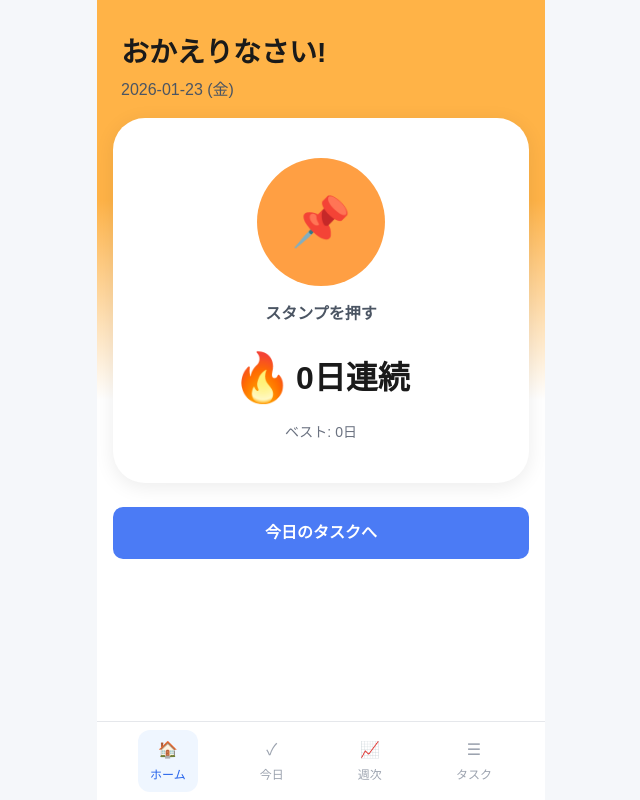
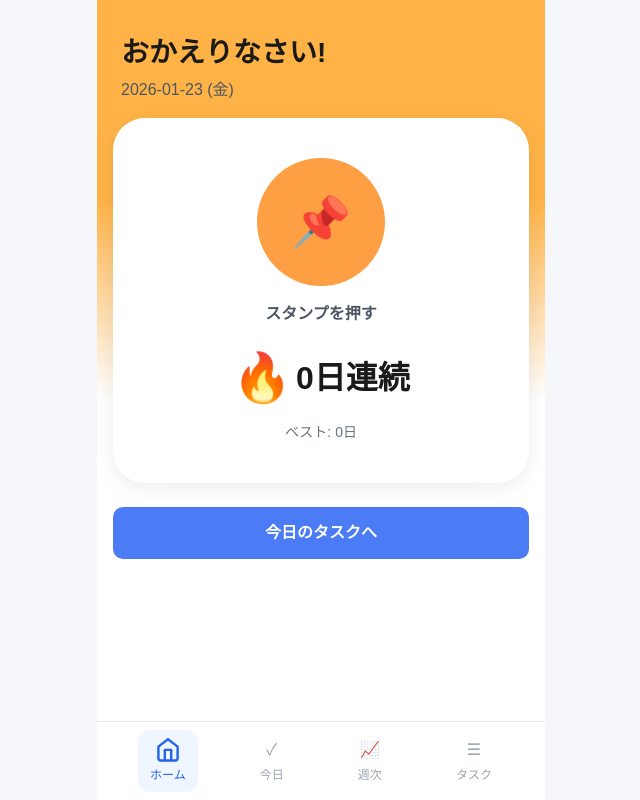
Before and after one commit to hayaf3254/TaskScope, a Next.js app in the folder apps/web/: page /stamp in a window 1280 px wide. Shown: the whole page, without its empty margins (319-959 px from the left). Built offline with nearby package versions, Linux system fonts and the light colour scheme; no server answers.

Commit message:
フロント：フッダーのホームアイコンのSVG実装

```diff
--- /dev/null
+++ b/apps/web/components/icons/HomeIcon.tsx
@@ -0,0 +1,25 @@
+type IconProps = {
+  size?: number;
+  className?: string;
+};
+
+export function HomeIcon({ size = 24, className = "" }: IconProps) {
+  return (
+    <svg
+      width={size}
+      height={size}
+      viewBox="0 0 27 30"
+      fill="none"
+      xmlns="http://www.w3.org/2000/svg"
+      className={className}
+    >
+      <path
+        d="M9.5 28.1667V14.8333H17.5V28.1667M1.5 10.8333L13.5 1.5L25.5 10.8333V25.5C25.5 26.2072 25.219 26.8855 24.719 27.3856C24.2189 27.8857 23.5406 28.1667 22.8333 28.1667H4.16667C3.45942 28.1667 2.78115 27.8857 2.28105 27.3856C1.78095 26.8855 1.5 26.2072 1.5 25.5V10.8333Z"
+        stroke="currentColor"
+        strokeWidth="3"
+        strokeLinecap="round"
+        strokeLinejoin="round"
+      />
+    </svg>
+  );
+}
--- /dev/null
+++ b/apps/web/components/icons/index.ts
@@ -0,0 +1,5 @@
+export { HomeIcon } from "./HomeIcon";
+// TODO: 他のアイコンも追加予定
+// export { TodayIcon } from "./TodayIcon";
+// export { WeeklyIcon } from "./WeeklyIcon";
+// export { TasksIcon } from "./TasksIcon";
--- a/apps/web/components/ui/NavBar.tsx
+++ b/apps/web/components/ui/NavBar.tsx
@@ -1,3 +1,6 @@
+import { ReactNode } from "react";
+import { HomeIcon } from "@/components/icons";
+
 export type TabId = "home" | "today" | "weekly" | "tasks";
 
 type NavBarProps = {
@@ -5,11 +8,18 @@ type NavBarProps = {
   onTabChange: (tab: TabId) => void;
 };
 
-const tabs: { id: TabId; icon: string; label: string }[] = [
-  { id: "home", icon: "🏠", label: "ホーム" },
-  { id: "today", icon: "✓", label: "今日" },
-  { id: "weekly", icon: "📈", label: "週次" },
-  { id: "tasks", icon: "☰", label: "タスク" },
+type TabConfig = {
+  id: TabId;
+  icon: ReactNode;
+  label: string;
+};
+
+// TODO: 他のアイコンもSVGに差し替え予定
+const tabs: TabConfig[] = [
+  { id: "home", icon: <HomeIcon size={24} />, label: "ホーム" },
+  { id: "today", icon: <span>✓</span>, label: "今日" },
+  { id: "weekly", icon: <span>📈</span>, label: "週次" },
+  { id: "tasks", icon: <span>☰</span>, label: "タスク" },
 ];
 
 export function NavBar({ currentTab, onTabChange }: NavBarProps) {
```
